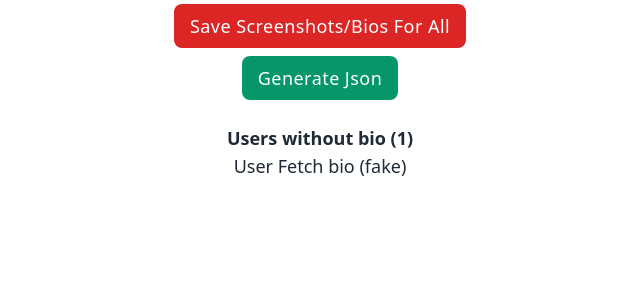
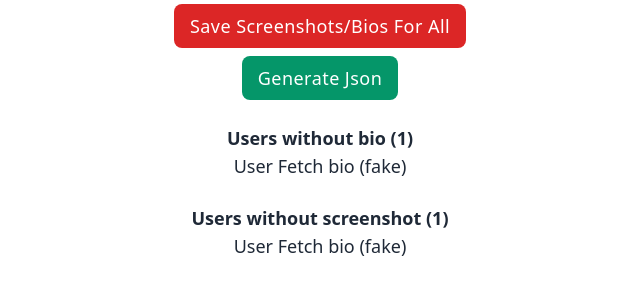
Before and after one commit to minho42/sideprojectlist, a Django app: template templates/dashboard.html in a window 1280 px wide. Shown: the part 353-653 px from the top of the page, without its empty margins (0-640 px from the left). Run offline with Django 3.2, Linux system fonts and the light colour scheme; the template is opened without the code that fills it: most values are stand-ins (such as "Sample title", 1, 10 or a date in 2020); style sheets or scripts are compiled from the project's sources; parts of the project's set-up code (start-up, migrations or seed data) failed here and were passed over; some libraries are stand-ins or nearby versions.

```diff
--- a/templates/dashboard.html
+++ b/templates/dashboard.html
@@ -25,10 +25,10 @@
 
   <div class="flex flex-col items-center justify-center text-center w-1/2 mt-4 ">
     <div>
-      Screenshot not saved: {{ count_screenshot_not_saved }}
+      Screenshot not saved: {{ screenshot_not_saved_count }}
     </div>
     <div>
-      Bio not saved: {{ count_maker_bio_not_saved }}
+      Bio not saved: {{ bio_not_saved_count }}
     </div>
 
     <button @click="saveInfoForAll"
@@ -53,6 +53,19 @@
       {% endif %}
     </div>
 
+    <div class="mt-6">
+      <div class="text-lg font-semibold">
+        Users without screenshot ({{users_without_screenshot|length}})
+      </div>
+      {% if users_without_screenshot %}
+      {% for user in users_without_screenshot %}
+      {{user.maker_fullname}}
+      <button class="">Fetch bio (fake)</button>
+      {% endfor %}
+      {% endif %}
+    </div>
+
+
   </div>
 
 </div>
```
